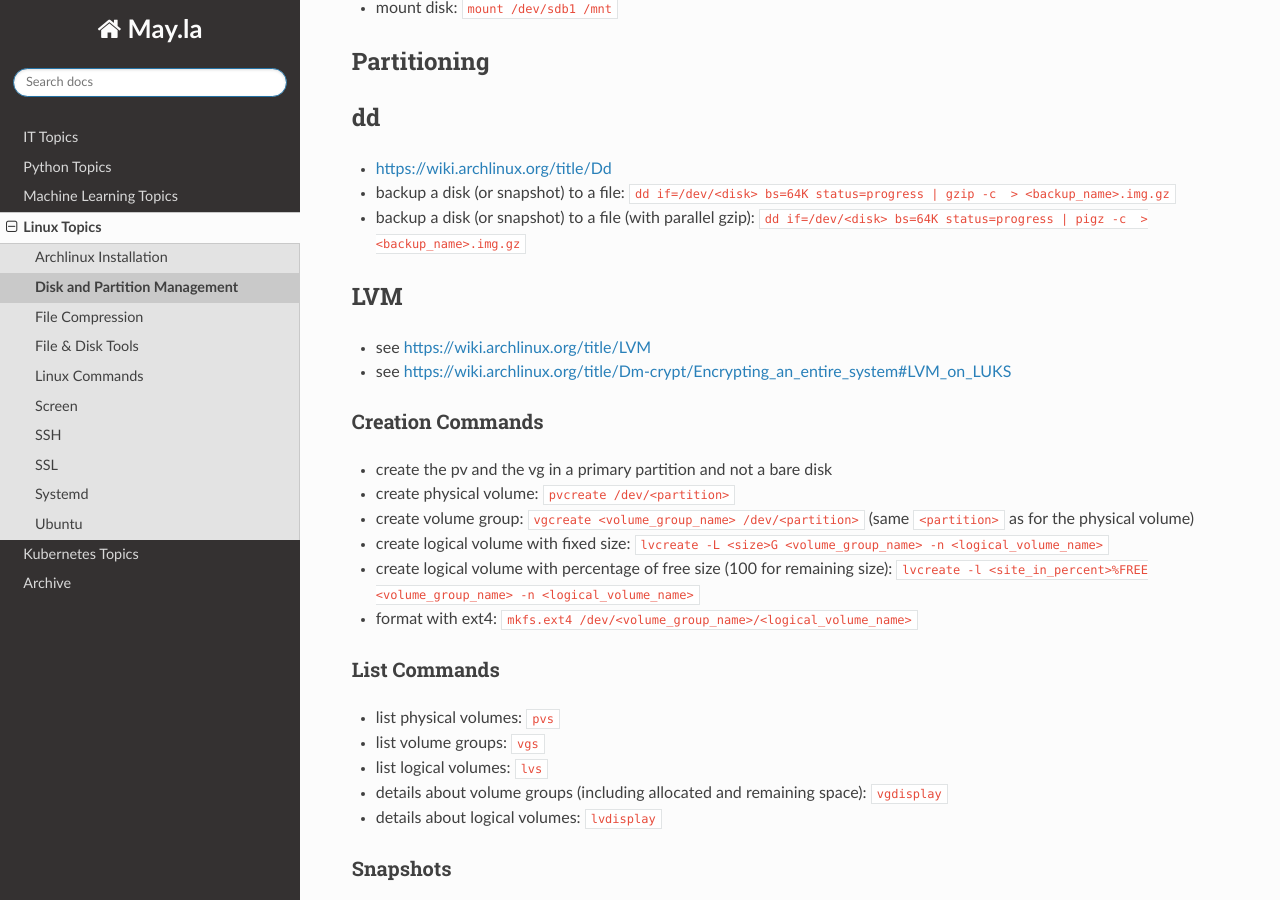
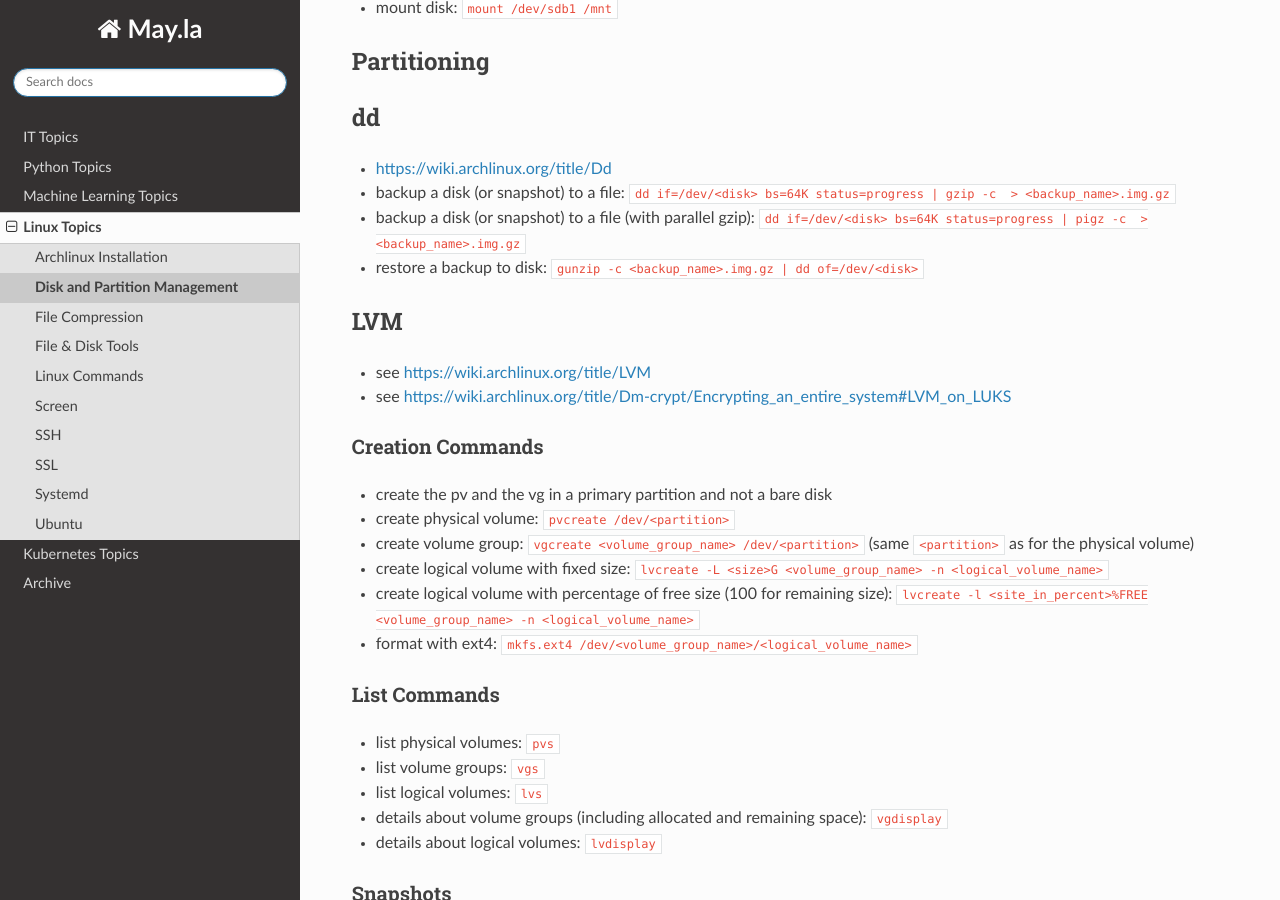
Before and after one commit to PhilipMay/May.la, a Sphinx documentation site: the page built from source/linux/disk-and-partition.md, in a window 1280 px wide and 900 px high, scrolled down 406 px. Built offline with Sphinx 7.4.7 and the Read the Docs theme 2.0.0, drawn with Linux system fonts in a browser that asks for light colours.

Commit message:
Update disk-and-partition.md

```diff
--- a/source/linux/disk-and-partition.md
+++ b/source/linux/disk-and-partition.md
@@ -15,6 +15,7 @@
 - https://wiki.archlinux.org/title/Dd
 - backup a disk (or snapshot) to a file: `dd if=/dev/<disk> bs=64K status=progress | gzip -c  > <backup_name>.img.gz`
 - backup a disk (or snapshot) to a file (with parallel gzip): `dd if=/dev/<disk> bs=64K status=progress | pigz -c  > <backup_name>.img.gz`
+- restore a backup to disk: `gunzip -c <backup_name>.img.gz | dd of=/dev/<disk>`
 
 ## LVM
 - see https://wiki.archlinux.org/title/LVM
```
